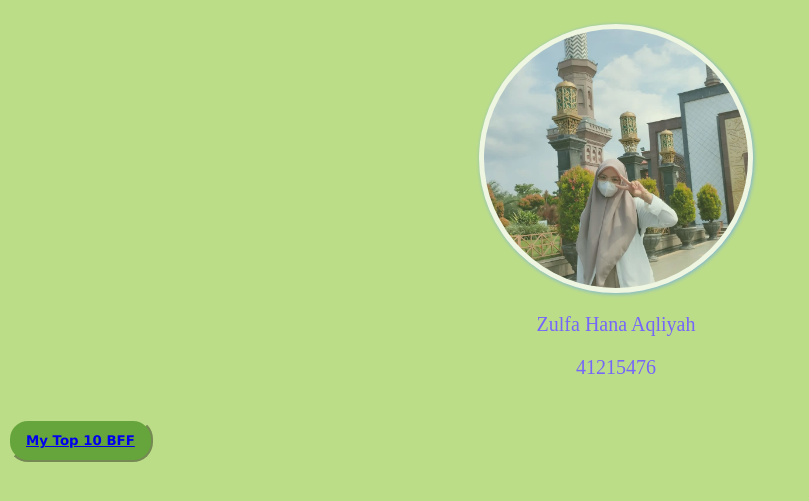
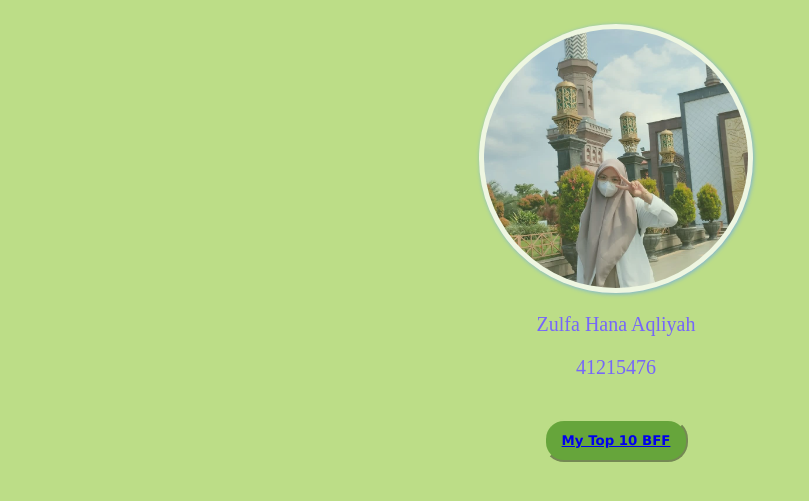
Before and after one commit to ZhanaAql/ZhanaAq, a plain HTML site: page index.html in a window 1280 px wide. Shown: the part 105-606 px from the top of the page, without its empty margins (0-809 px from the left). Drawn offline with Linux system fonts and the light colour scheme.

Commit message:
Update index.html

```diff
--- a/index.html
+++ b/index.html
@@ -92,7 +92,7 @@
     <div class="p">Zulfa Hana Aqliyah</div>
     <p>41215476</p>
 </div>
-<div>
+<div class="ayam">
         <button><a onclick="alert('Apakah kamu ingin melihat My Top 10 Best Friends?')" href="p03">My Top 10 BFF</a>
         </button>
 
```
